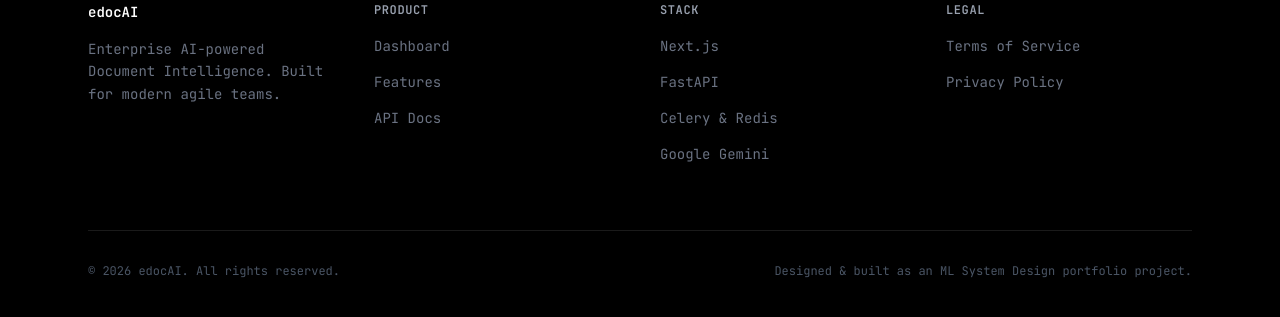
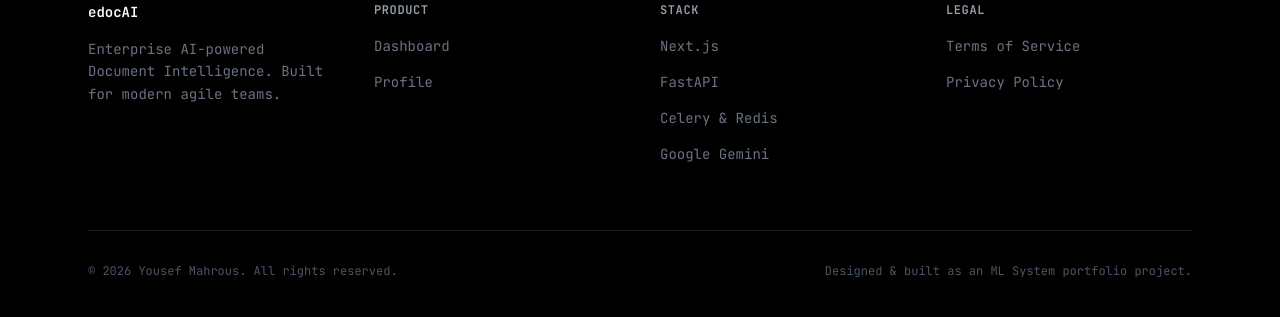
Before and after one commit to ymahrous/edocai, a Next.js app: page / in a window 1280 px wide. Shown: the part 1808-2125 px from the top of the page. Built offline with nearby package versions, Linux system fonts and the light colour scheme; no server answers.

Commit message:
ui: fixes

```diff
--- a/components/ui/Footer.tsx
+++ b/components/ui/Footer.tsx
@@ -25,17 +25,17 @@ export default function Footer() {
             </p>
           </div>
 
-          {/* Product Links (Great for SEO) */}
+          {/* Product Links */}
           <div>
             <h4 className={`text-xs font-semibold uppercase tracking-wider mb-4 ${isDark ? "text-gray-400" : "text-gray-500"}`}>Product</h4>
             <ul className="space-y-3">
               <li><Link href="/app" className={`text-sm transition-colors ${isDark ? "text-gray-500 hover:text-white" : "text-gray-400 hover:text-gray-900"}`}>Dashboard</Link></li>
-              <li><Link href="/#features" className={`text-sm transition-colors ${isDark ? "text-gray-500 hover:text-white" : "text-gray-400 hover:text-gray-900"}`}>Features</Link></li>
-              <li><Link href="/#api" className={`text-sm transition-colors ${isDark ? "text-gray-500 hover:text-white" : "text-gray-400 hover:text-gray-900"}`}>API Docs</Link></li>
+              <li><Link href="/profile" className={`text-sm transition-colors ${isDark ? "text-gray-500 hover:text-white" : "text-gray-400 hover:text-gray-900"}`}>Profile</Link></li>
+              {/* <li><Link href="/#api" className={`text-sm transition-colors ${isDark ? "text-gray-500 hover:text-white" : "text-gray-400 hover:text-gray-900"}`}>API Docs</Link></li> */}
             </ul>
           </div>
 
-          {/* Stack Links (Interviewers love this) */}
+          {/* Stack Links */}
           <div>
             <h4 className={`text-xs font-semibold uppercase tracking-wider mb-4 ${isDark ? "text-gray-400" : "text-gray-500"}`}>Stack</h4>
             <ul className="space-y-3">
@@ -70,10 +70,10 @@ export default function Footer() {
           isDark ? "border-white/10" : "border-gray-200"
         }`}>
           <p className={`text-xs ${isDark ? "text-gray-600" : "text-gray-400"}`}>
-            © {new Date().getFullYear()} edocAI. All rights reserved.
+            © {new Date().getFullYear()} Yousef Mahrous. All rights reserved.
           </p>
           <p className={`text-xs ${isDark ? "text-gray-600" : "text-gray-400"}`}>
-            Designed & built as an ML System Design portfolio project.
+            Designed & built as an ML System portfolio project.
           </p>
         </div>
       </div>
```
